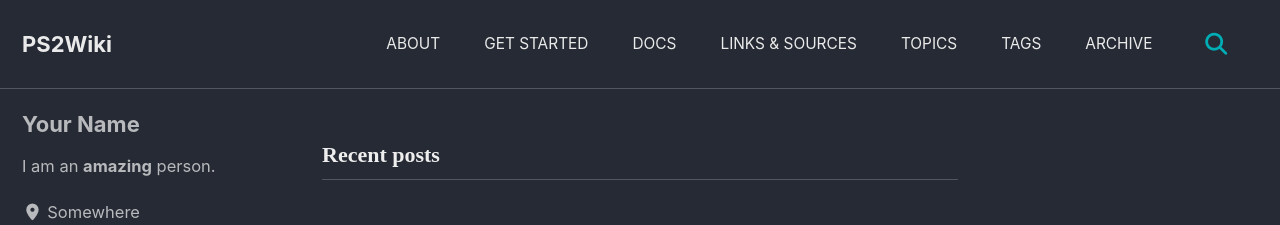
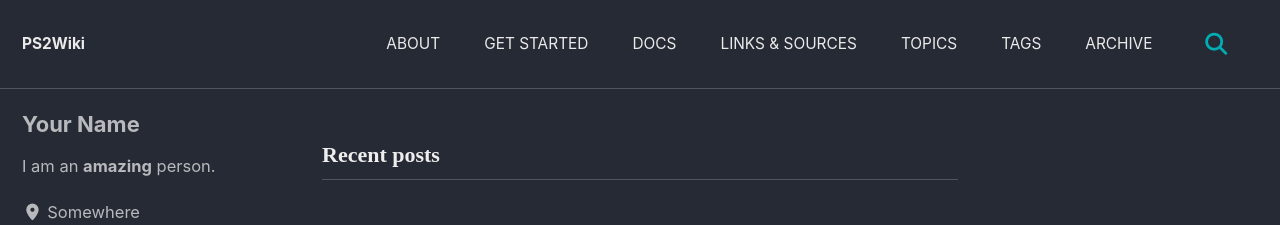
Before and after one commit to ps2wiki/search, a Jekyll site: the page built from index.html, in a window 1280 px wide. Shown: the top 225 px of the page. Built offline with Jekyll 4.4.1, drawn with Linux system fonts in a browser that asks for light colours; cached includes are drawn as plain includes; some web fonts are replaced; the list of posts is cut into pages by our own code.

Commit message:
Update masthead.html

```diff
--- a/_includes/masthead.html
+++ b/_includes/masthead.html
@@ -7,7 +7,7 @@
         {% unless logo_path == empty %}
           <a class="site-logo" href="{{ '/' | relative_url }}"><img src="{{ logo_path | relative_url }}" alt="{{ site.masthead_title | default: site.title }}"></a>
         {% endunless %}
-        <a class="site-title" href="{{ '/' | relative_url }}">
+        <a style="font-size: 0.7em" class="site-title" href="{{ '/' | relative_url }}">
           {{ site.masthead_title | default: site.title | escape_once | strip }}
           {% if site.subtitle %}<span class="site-subtitle">{{ site.subtitle | escape_once | strip }}</span>{% endif %}
         </a>
```
